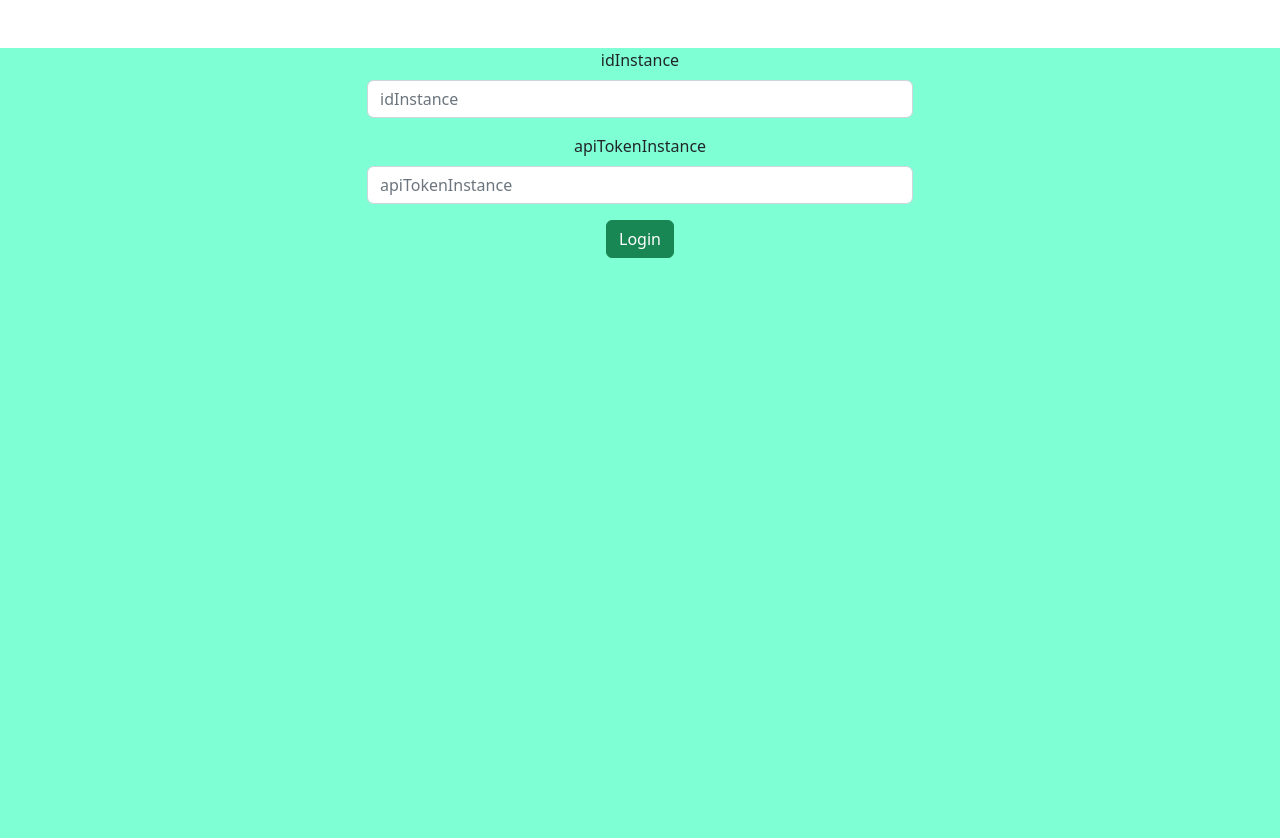
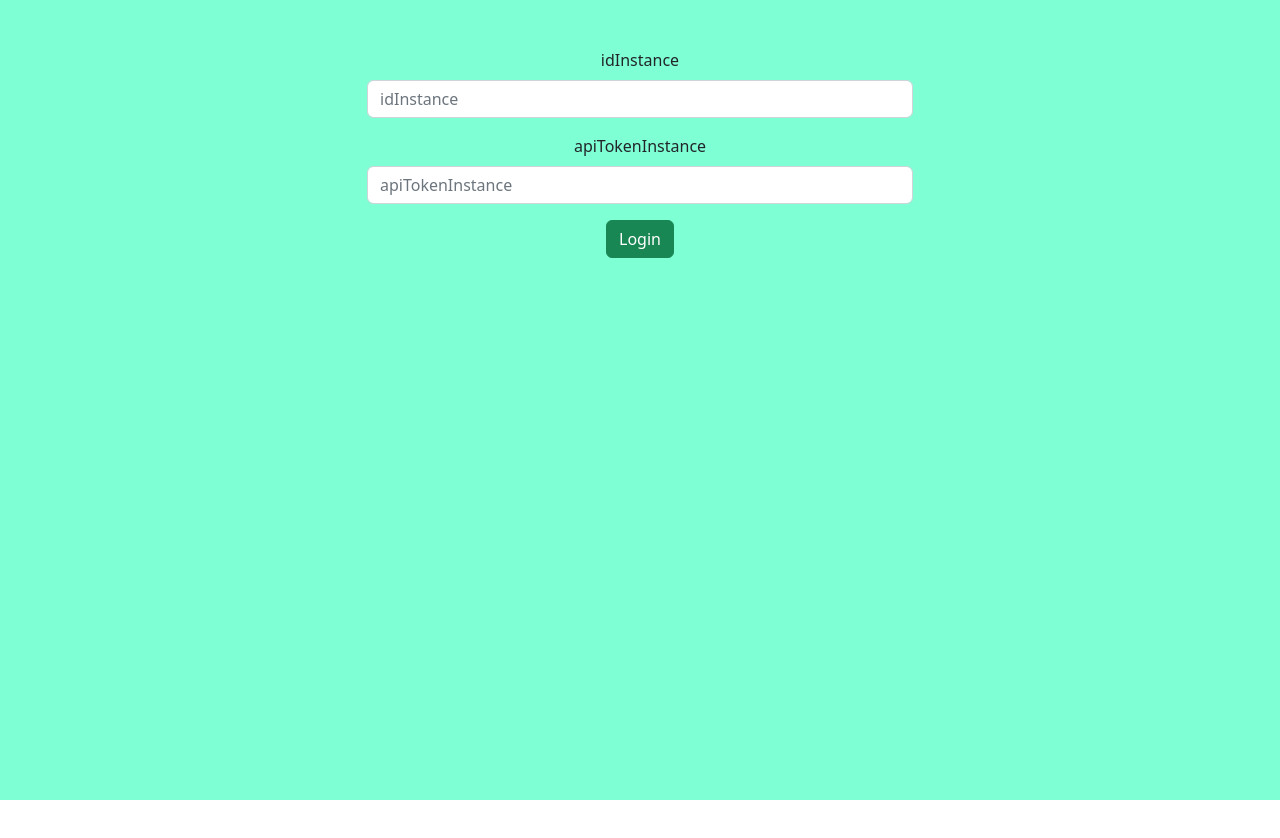
Before and after one commit to IlyaGoncharovY/greenAPITest, a React (Create React App) app: page /login in a window 1280 px wide. Shown: the top 838 px of the page. After the commit the page ends 800 px from the top, so only its background shows below. Built offline with nearby package versions, Linux system fonts and the light colour scheme.

Commit message:
fix (refactor code/style) for app

```diff
--- a/src/App.css
+++ b/src/App.css
@@ -30,11 +30,11 @@
 /*  color: #61dafb;*/
 /*}*/
 
-@keyframes App-logo-spin {
-  from {
-    transform: rotate(0deg);
-  }
-  to {
-    transform: rotate(360deg);
-  }
-}
+/*@keyframes App-logo-spin {*/
+/*  from {*/
+/*    transform: rotate(0deg);*/
+/*  }*/
+/*  to {*/
+/*    transform: rotate(360deg);*/
+/*  }*/
+/*}*/
--- a/src/ui/components/Chat/AddChatContaner/AddChat/AddChat.tsx
+++ b/src/ui/components/Chat/AddChatContaner/AddChat/AddChat.tsx
@@ -37,7 +37,7 @@ export const AddChat:FC<AddChatType> = ({users}) => {
                 <Col md={8}>
                     <InputGroup className="mb-3">
                         <FormControl placeholder="(format: 79.....)" ref={inputRef} />
-                        <Button variant="primary" onClick={onClickHandler}>
+                        <Button variant="primary" onClick={onClickHandler} style={{marginLeft: "5px"}}>
                             Add Chat
                         </Button>
                     </InputGroup>
--- a/src/ui/components/Login/LoginPage.tsx
+++ b/src/ui/components/Login/LoginPage.tsx
@@ -35,7 +35,7 @@ export const LoginPage = () => {
 
     return (
         <Container>
-            <Row className="justify-content-center mt-5">
+            <Row className="justify-content-center pt-5">
                 <Col xs={12} md={6}>
                     <Form onSubmit={formik.handleSubmit}>
                         <Form.Group className="mb-3">
```
